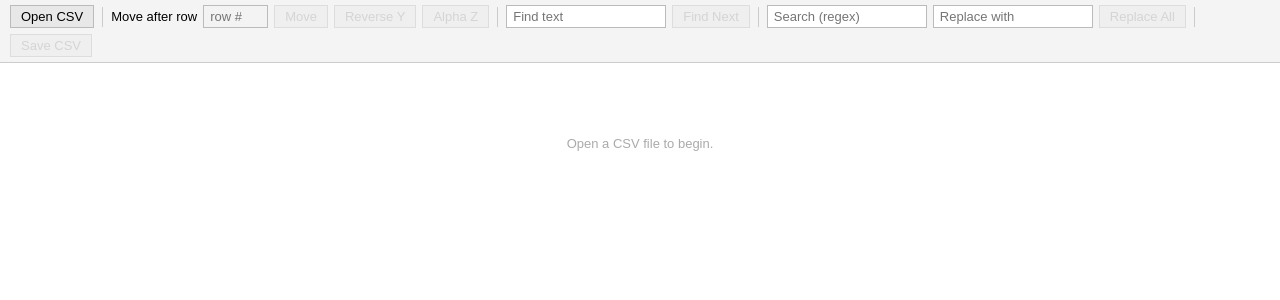
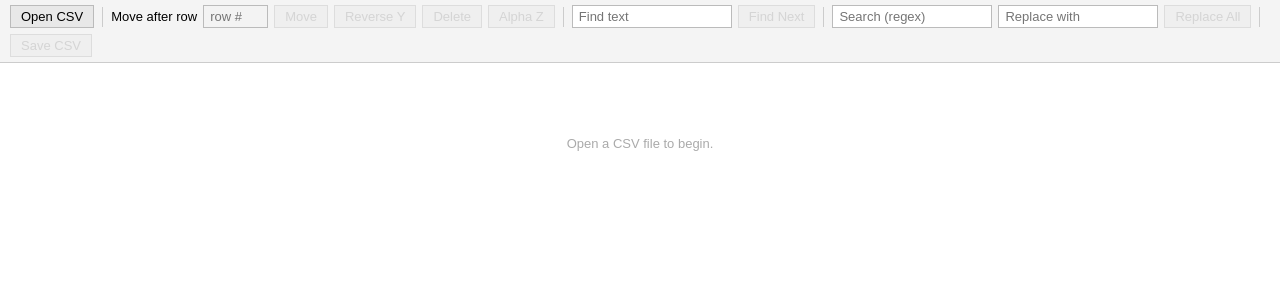
Before and after one commit to TonyGorman/rezoner, a React (Vite) app: page / in a window 1280 px wide. Shown: the top 300 px of the page. Built offline with nearby package versions, Linux system fonts and the light colour scheme.

Commit message:
added row delete

```diff
--- a/App.jsx
+++ b/App.jsx
@@ -1,6 +1,6 @@
 import { useEffect, useMemo, useRef, useState } from 'react'
 import { flushSync } from 'react-dom'
-import { parseCSV, serializeCSV, moveRows, reverseByY, searchReplace, convertZToAlpha } from './utils.js'
+import { parseCSV, serializeCSV, moveRows, deleteRows, reverseByY, searchReplace, convertZToAlpha } from './utils.js'
 import styles from './App.module.css'
 
 const ROW_HEIGHT = 24
@@ -144,6 +144,16 @@ export default function App() {
       ...reverseByY(rows.slice(start, end + 1)),
       ...rows.slice(end + 1),
     ])
+  }
+
+  function handleDelete() {
+    if (!hasSelection) return
+    const [start, end] = selectedRange
+    setRows(deleteRows(rows, start, end))
+    setSelectedRange(null)
+    setAnchorRow(null)
+    setEditingCell(null)
+    setEditingValue('')
   }
 
   function rowContainsText(row, text) {
@@ -311,6 +321,9 @@ export default function App() {
           <button onClick={handleReverseY} disabled={!hasSelection}>
             Reverse Y
           </button>
+          <button onClick={handleDelete} disabled={!hasSelection}>
+            Delete
+          </button>
           <button onClick={handleAlphaZ} disabled={!rows.length}>
             Alpha Z
           </button>
--- a/utils.js
+++ b/utils.js
@@ -138,6 +138,10 @@ export function moveRows(rows, start, end, insertAfterIndex) {
   return [...without.slice(0, at), ...selected, ...without.slice(at)]
 }
 
+export function deleteRows(rows, start, end) {
+  return [...rows.slice(0, start), ...rows.slice(end + 1)]
+}
+
 export function reverseByY(rows) {
   const groups = []
   let current = null
```
Also changed, not shown: 2 other files (tests, documents, lock files or other folders).
